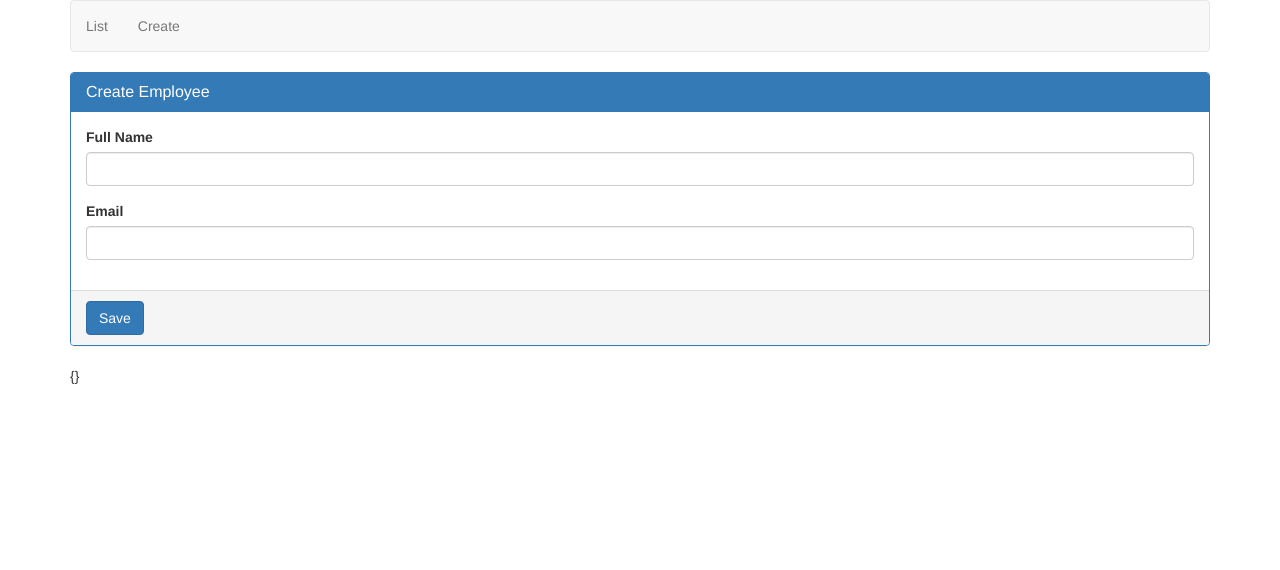
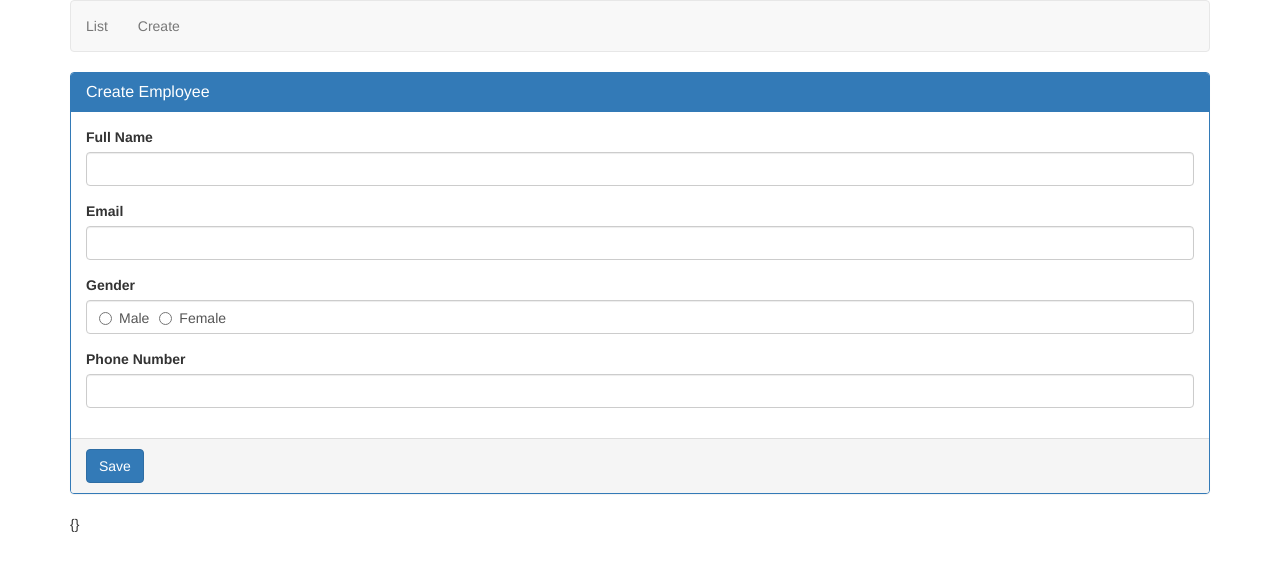
Before and after one commit to AdilRaj/angulardemo, an Angular app: page /emp/create in a window 1280 px wide. Shown: the top 570 px of the page. Built offline with nearby package versions, Linux system fonts and the light colour scheme.

Commit message:
Tutorial 6: Form Model
add radio button
add its binding
bootstrap setup for radio help

```diff
--- a/src/app/employees/create-employee.component.html
+++ b/src/app/employees/create-employee.component.html
@@ -14,10 +14,31 @@
         <label for="email">Email</label>
         <input class="form-control" [(ngModel)]="email" name="email" id="email" type="text"/>
       </div>
+      <div class="form-group">
+        <label>Gender</label>
+        <div class="form-control">
+          <label class="radio-inline">
+            <input name="gender" [(ngModel)]="gender" type="radio" value="male"/>
+            Male
+          </label>
+
+
+          <label class="radio-inline">
+            <input name="gender" [(ngModel)]="gender" type="radio" value="female"/>
+            Female
+          </label>
         </div>
+      </div>
+      <div class="form-group">
+        <label for="phoneNumber">Phone Number</label>
+        <input class="form-control" [(ngModel)]="phoneNumber" name="phoneNumber" id="phoneNumber" type="text"/>
+      </div>
+    </div>
+
     <div class="panel-footer">
       <button type="submit" class="btn btn-primary">Save</button>
     </div>
   </div>
+
 </form>
 {{employeeForm.value | json}}
--- a/src/app/employees/create-employee.component.ts
+++ b/src/app/employees/create-employee.component.ts
@@ -14,7 +14,7 @@
   }
   // create a save form method
   saveEmployee(empForm: NgForm): void{
-    console.log(empForm);
+    console.log(empForm.value);
   }
 
 }
```
Lines whose indentation alone changed are shown as unchanged.
